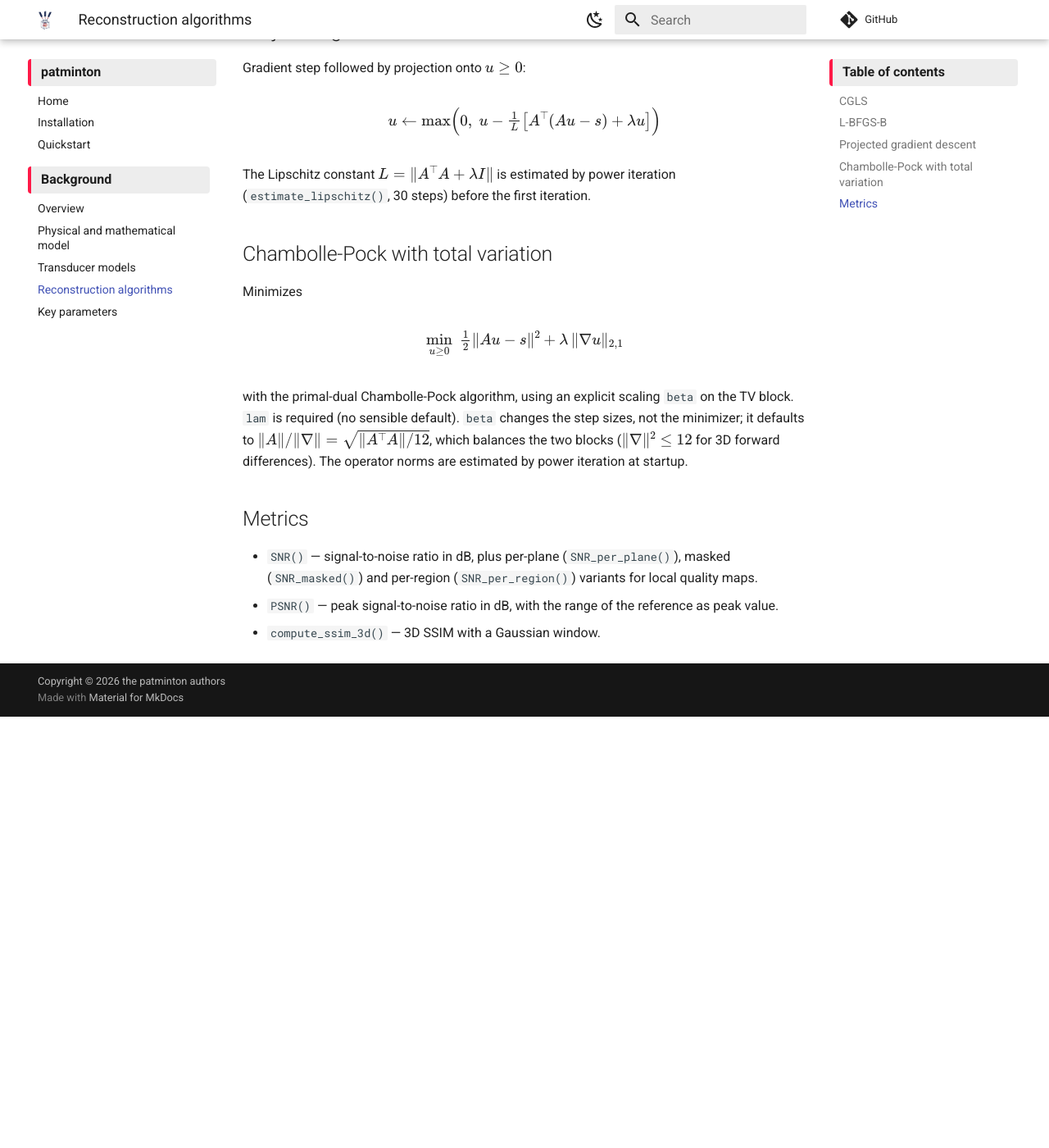
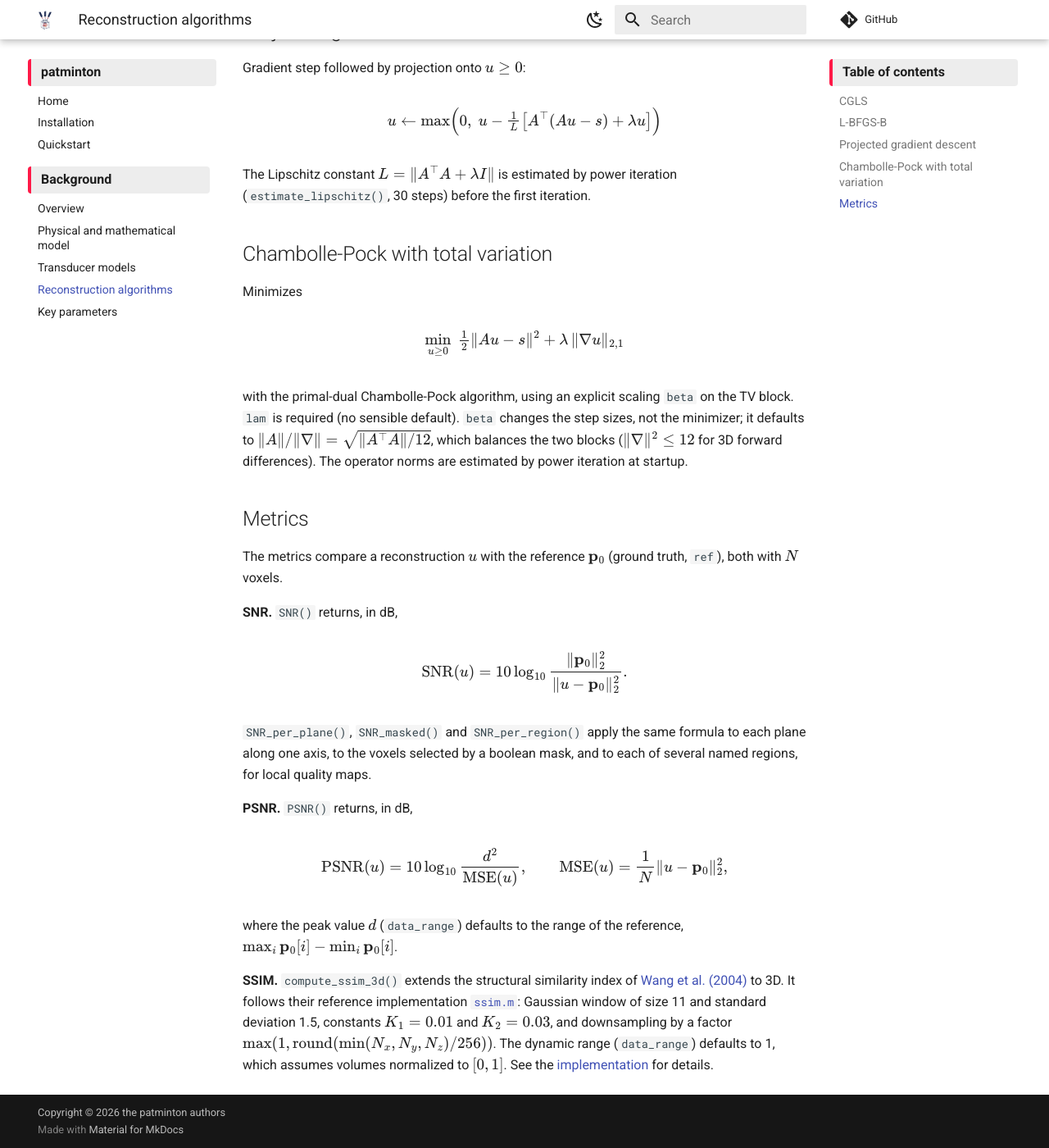
Before and after one commit to dotrungthai2001/patminton, an MkDocs documentation site: the page built from docs/solvers.md, in a window 1280 px wide and 1400 px high, scrolled down 1115 px. Shown: the whole window at 82% size. Built offline with MkDocs 1.6.1 and Material for MkDocs 9.7.7, drawn with Linux system fonts in a browser that asks for light colours; comment, search, counter and statistics services are not loaded; before the commit the page ends 1989 px from its top, so only the background shows below that.

Commit message:
update kernel name & metric formulars

```diff
--- a/docs/solvers.md
+++ b/docs/solvers.md
@@ -69,11 +69,38 @@ estimated by power iteration at startup.
 
 ## Metrics
 
-- `SNR()` — signal-to-noise ratio in dB, plus
-  per-plane (`SNR_per_plane()`), masked
-  (`SNR_masked()`) and per-region
-  (`SNR_per_region()`) variants for local quality maps.
-- `PSNR()` — peak signal-to-noise ratio in dB, with the range of the
-  reference as peak value.
-- `compute_ssim_3d()` — 3D SSIM with a
-  Gaussian window.
+The metrics compare a reconstruction $u$ with the reference $\mathbf{p}_0$
+(ground truth, `ref`), both with $N$ voxels.
+
+**SNR.** `SNR()` returns, in dB,
+
+$$
+\mathrm{SNR}(u) = 10 \log_{10} \frac{\|\mathbf{p}_0\|_2^2}{\|u - \mathbf{p}_0\|_2^2}.
+$$
+
+`SNR_per_plane()`, `SNR_masked()` and `SNR_per_region()` apply the same
+formula to each plane along one axis, to the voxels selected by a boolean
+mask, and to each of several named regions, for local quality maps.
+
+**PSNR.** `PSNR()` returns, in dB,
+
+$$
+\mathrm{PSNR}(u) = 10 \log_{10} \frac{d^2}{\mathrm{MSE}(u)},
+\qquad
+\mathrm{MSE}(u) = \frac{1}{N}\|u - \mathbf{p}_0\|_2^2,
+$$
+
+where the peak value $d$ (`data_range`) defaults to the range of the
+reference, $\max_i \mathbf{p}_0[i] - \min_i \mathbf{p}_0[i]$.
+
+**SSIM.** `compute_ssim_3d()` extends the structural similarity index of
+[Wang et al. (2004)](https://doi.org/10.1109/TIP.2003.819861) to 3D. It
+follows their reference implementation
+[`ssim.m`](https://ece.uwaterloo.ca/~z70wang/research/ssim/): Gaussian
+window of size 11 and standard deviation 1.5, constants $K_1 = 0.01$ and
+$K_2 = 0.03$, and downsampling by a factor
+$\max(1, \mathrm{round}(\min(N_x, N_y, N_z)/256))$. The dynamic range
+(`data_range`) defaults to 1, which assumes volumes normalized to $[0, 1]$.
+See the
+[implementation](https://github.com/dotrungthai2001/patminton/blob/main/src/patminton/algorithms.py)
+for details.
```
Also changed, not shown: docs/parameters.md (+1 -1 lines), docs/theory.md (+10 -10 lines).
